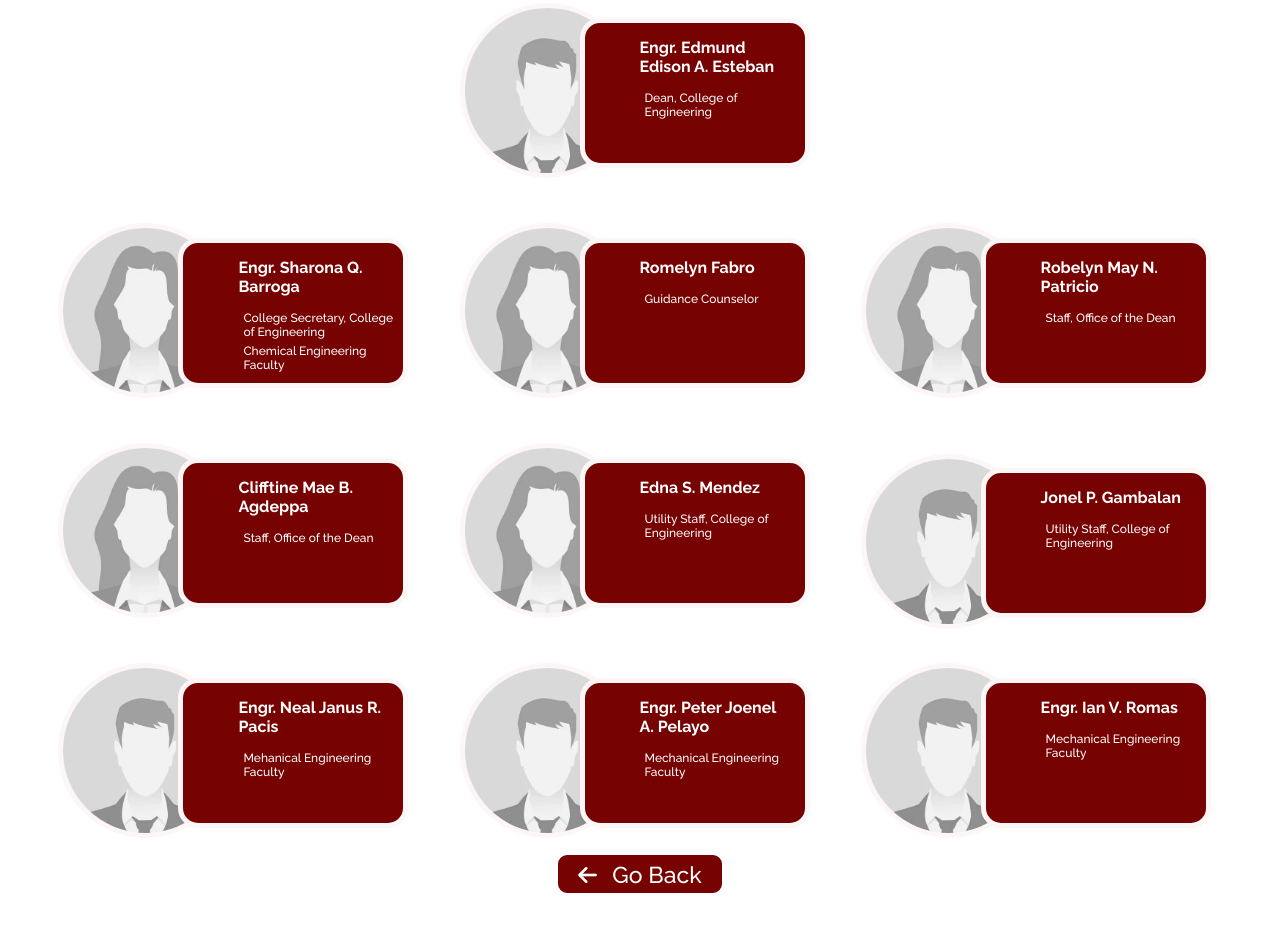
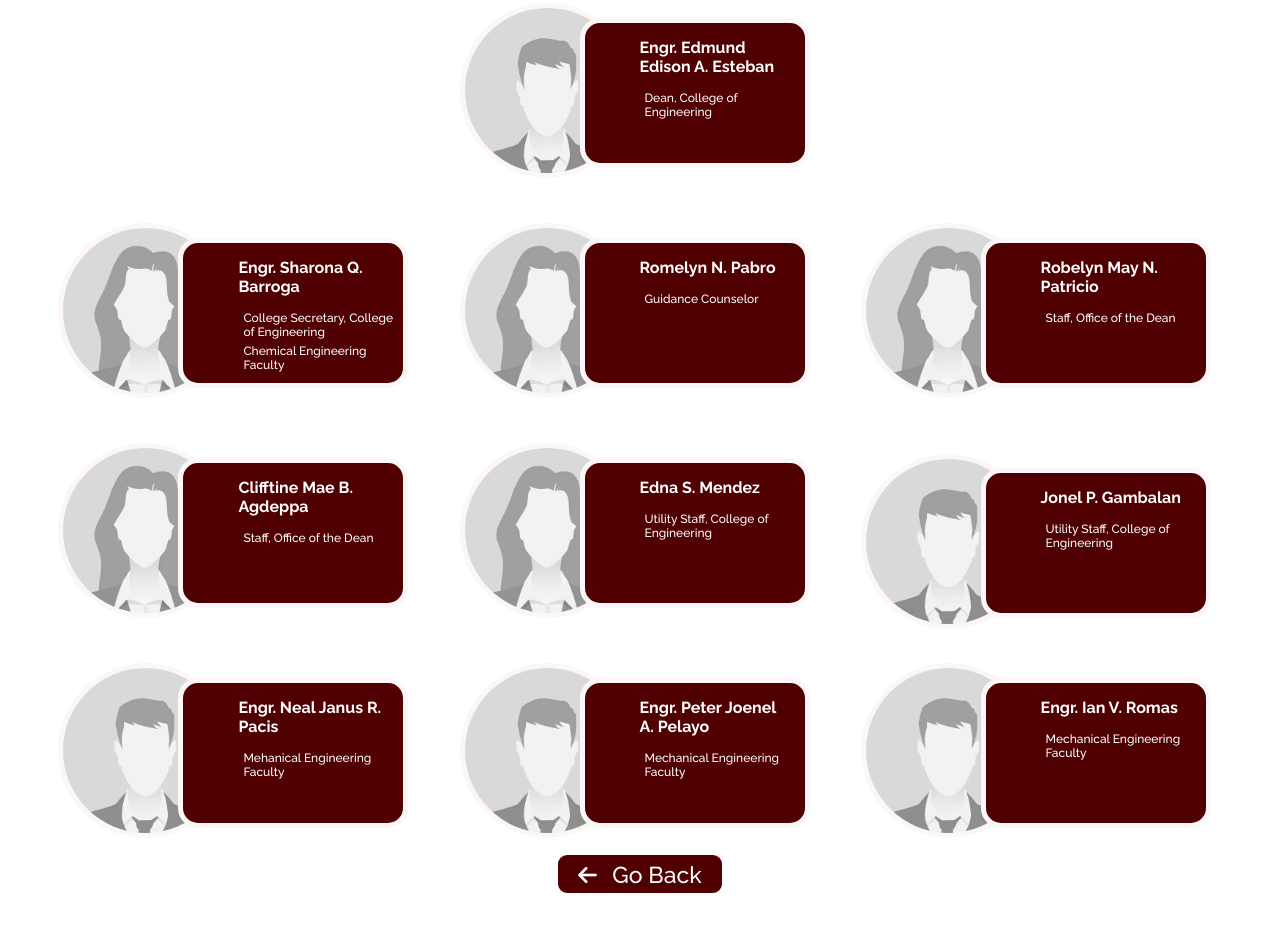
Before and after one commit to Adraster/coe-departments-info, a plain HTML site: page coe_staff_main.html in a window 1280 px wide. Shown: the part 244-1170 px from the top of the page. Drawn offline with Linux system fonts and the light colour scheme.

Commit message:
Add files via upload

```diff
--- a/coe_staff_main.html
+++ b/coe_staff_main.html
@@ -9,7 +9,7 @@
     <title>Mechanical Engineering</title>
     <style>
         :root {
-            --bg-color: #770202;
+            --bg-color: #500000;
             --fg-color: #F2F2F2;
             --profile-color: #C4C4C4;
         }
@@ -20,15 +20,15 @@
 
         .dept-row,
         .first-row {
-            background-color: #770202;
+            background-color: #500000;
         }
 
         .second-row {
-            background-color: #770202;
+            background-color: #500000;
         }
 
         .third-row {
-            background-color: #770202;
+            background-color: #500000;
         }
         .button{
             background-color: var(--bg-color);
@@ -141,7 +141,7 @@
                 <div class="flexbox-item flexbox-item-1">
                     <div class="profile row">
                         <div class="profile-info first-row">
-                            <h3 id="info-name">Romelyn Fabro</h3>
+                            <h3 id="info-name">Romelyn N. Pabro</h3>
                             <p id="info-position">Guidance Counselor</p>
                             <p id="info-position"> </p>
                         </div>
```
Also changed, not shown: coe_staff_info.html (+4 -4 lines).
